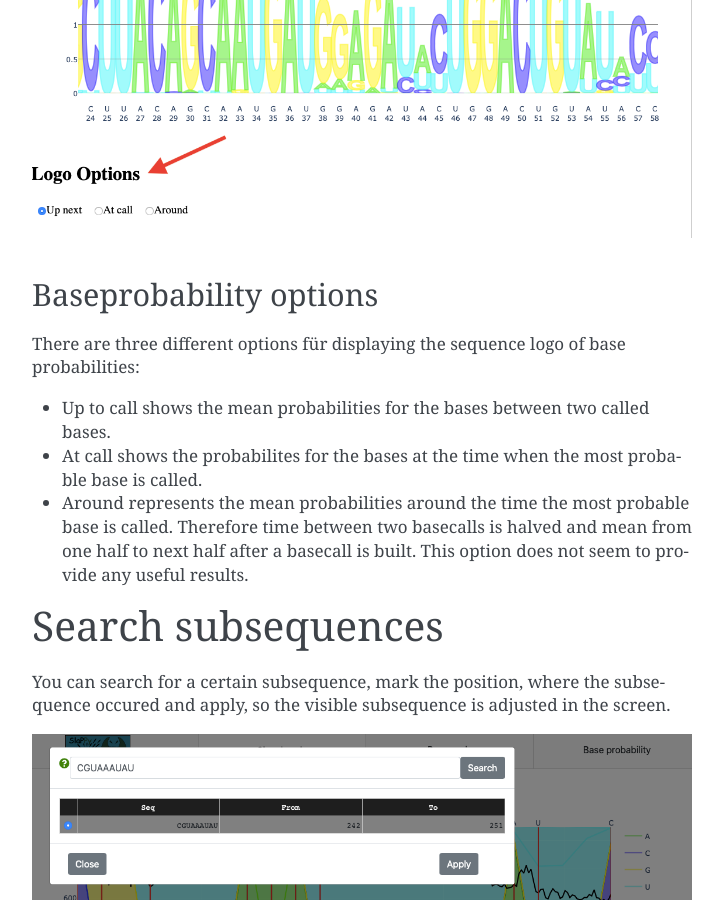
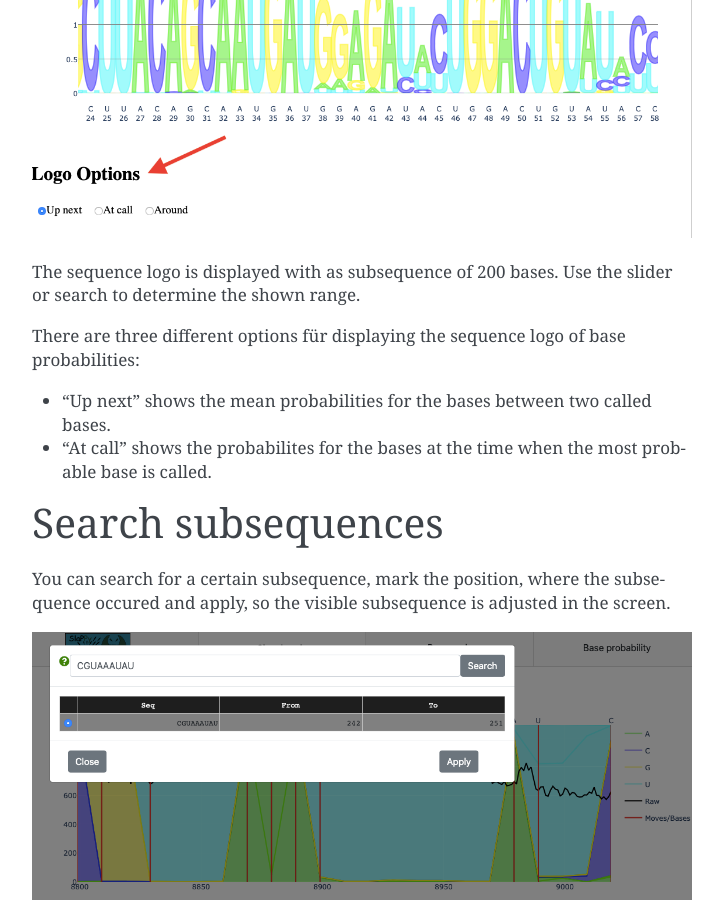
Before and after one commit to Fabianexe/SlaPPy, a Sphinx documentation site: the page built from docs/README.md, in a window 1280 px wide and 900 px high, scrolled down 4181 px. Shown: the whole window, without its empty margins (388-1111 px from the left). Built offline with Sphinx 7.4.7, drawn with Linux system fonts in a browser that asks for light colours.

Commit message:
small changes in ReadMe

```diff
--- a/docs/README.md
+++ b/docs/README.md
@@ -75,13 +75,11 @@ You can select Baseprobability to show a sequence logo representing the probabil
 
 ![base_prob](https://raw.githubusercontent.com/Fabianexe/SlaPPY/master/pictures/baseprob_options.png "Display base prob.")
 
-### Baseprobability options
+The sequence logo is displayed with as subsequence of 200 bases. Use the slider or search to determine the shown range.
 
 There are three different options für displaying the sequence logo of base probabilities:
-- Up to call shows the mean probabilities for the bases between two called bases.
-- At call shows the probabilites for the bases at the time when the most probable base is called.
-- Around represents the mean probabilities around the time the most probable base is called. Therefore time between two basecalls is halved and mean from one half to next half after a basecall is built. This option does not seem to provide any useful results.
-
+- "Up next" shows the mean probabilities for the bases between two called bases.
+- "At call" shows the probabilites for the bases at the time when the most probable base is called.
 
 ## Search subsequences
 
```
Also changed, not shown: pictures/sequence_logo.png.
